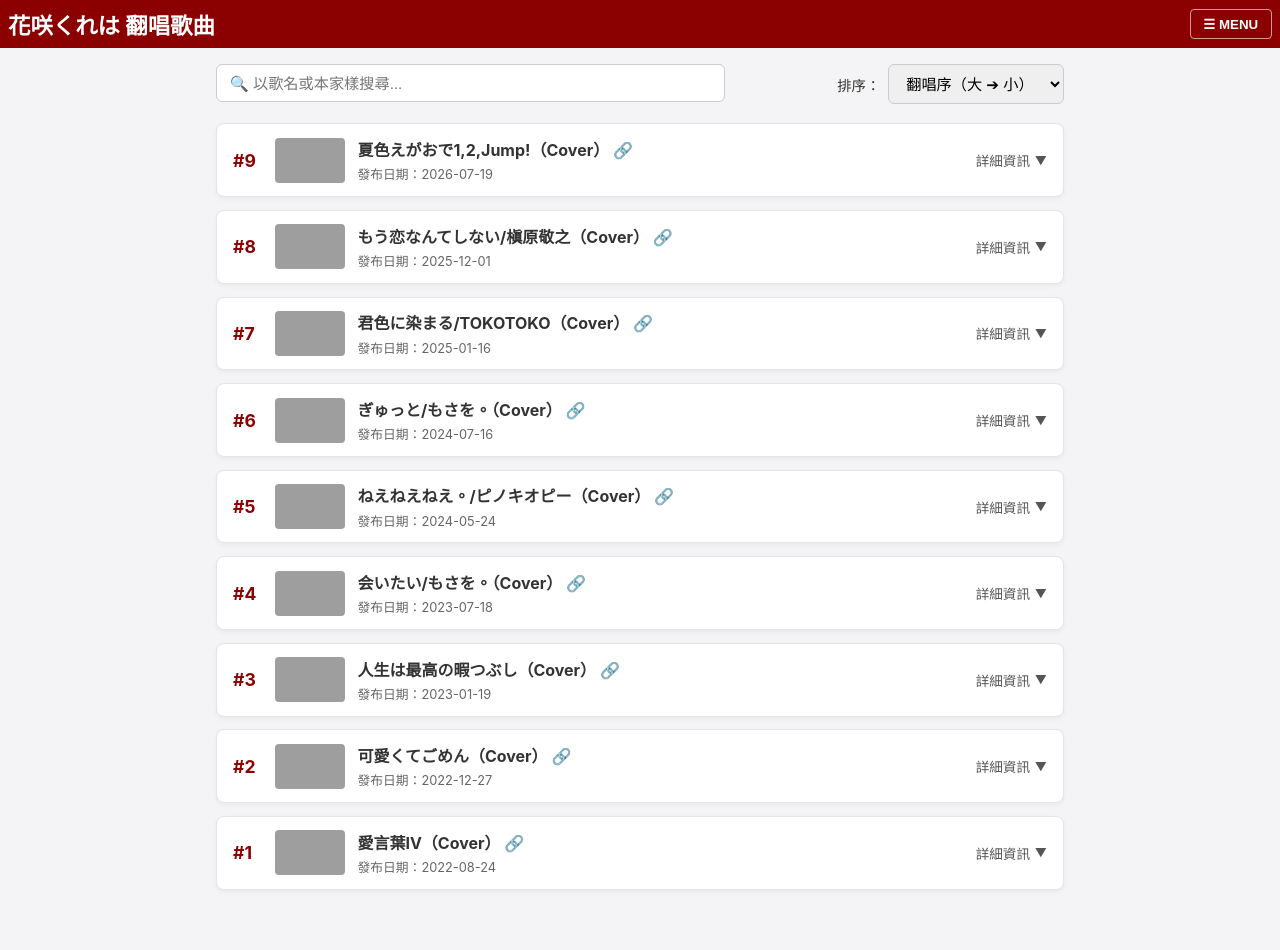
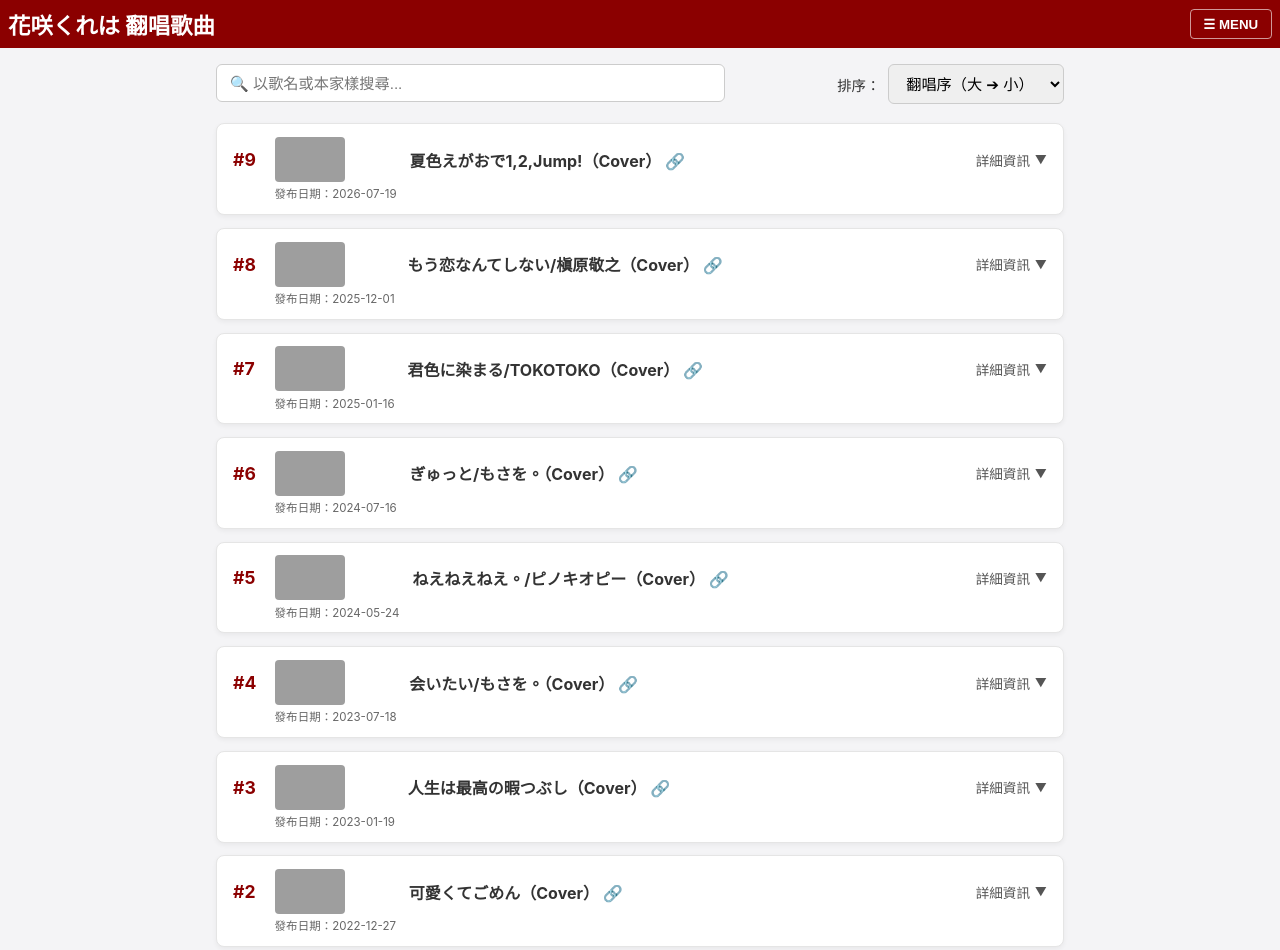
Before and after one commit to hemanhere/oshi-no-song-list, a plain HTML site: page covers.html in a window 1280 px wide. Shown: the top 950 px of the page. Drawn offline with Linux system fonts and the light colour scheme; grey boxes are pictures that could not be loaded.

Commit message:
change cover container style

```diff
--- a/covers.js
+++ b/covers.js
@@ -33,12 +33,10 @@ function renderCovers(covers) {
         ${getYouTubeThumbnail(cover.coverUrl) ? `
           <img src="${getYouTubeThumbnail(cover.coverUrl)}" alt="縮圖" class="cover-thumb-first-layer">
         ` : ''}
-        <div class="cover-main-info">
-          <a href="${cover.coverUrl}" target="_blank" class="cover-title-link" onclick="event.stopPropagation();">
-            ${cover.title} 🔗
-          </a>
-          <span class="cover-date">發布日期：${cover.releaseDate}</span>
-        </div>
+        <a href="${cover.coverUrl}" target="_blank" class="cover-title-link" onclick="event.stopPropagation();">
+          ${cover.title} 🔗
+        </a>
+        <span class="cover-date">發布日期：${cover.releaseDate}</span>
         <div class="details-hint">
           詳細資訊 <span class="triangle-icon">▼</span>
         </div>
--- a/style.css
+++ b/style.css
@@ -221,12 +221,16 @@ details[open] .expand-icon {
 /* 2. 翻唱歌曲第一層專屬樣式 (covers.html - 全新新增)  */
 /* ================================================== */
 .cover-summary {
-  display: flex;
+  display: grid;
+  grid-template-columns: auto auto 1fr auto;
+  grid-template-rows: auto auto;
   align-items: center;
-  gap: 0.8rem;
+  gap: 0.2rem 0.8rem;
 }
 
 .cover-order {
+  grid-column: 1;
+  grid-row: 1;
   font-weight: bold;
   color: #8b0000;
   font-size: 1.1rem;
@@ -234,6 +238,8 @@ details[open] .expand-icon {
 }
 
 .cover-thumb-first-layer {
+  grid-column: 2;
+  grid-row: 1;
   width: 70px;
   height: 45px;
   object-fit: cover;
@@ -241,14 +247,9 @@ details[open] .expand-icon {
   flex-shrink: 0;
 }
 
-.cover-main-info {
-  flex: 1;
-  display: flex;
-  flex-direction: column;
-  gap: 0.2rem;
-}
-
 .cover-title-link {
+  grid-column: 3;
+  grid-row: 1;
   font-weight: bold;
   color: #333;
   text-decoration: none;
@@ -260,11 +261,17 @@ details[open] .expand-icon {
 }
 
 .cover-date {
-  font-size: 0.8rem;
+  grid-column: 2;
+  grid-row: 2;
+  font-size: 0.72rem;
   color: #666;
+  text-align: center;
+  white-space: nowrap;
 }
 
 .details-hint {
+  grid-column: 4;
+  grid-row: 1;
   font-size: 0.85rem;
   color: #555;
   display: flex;
```
